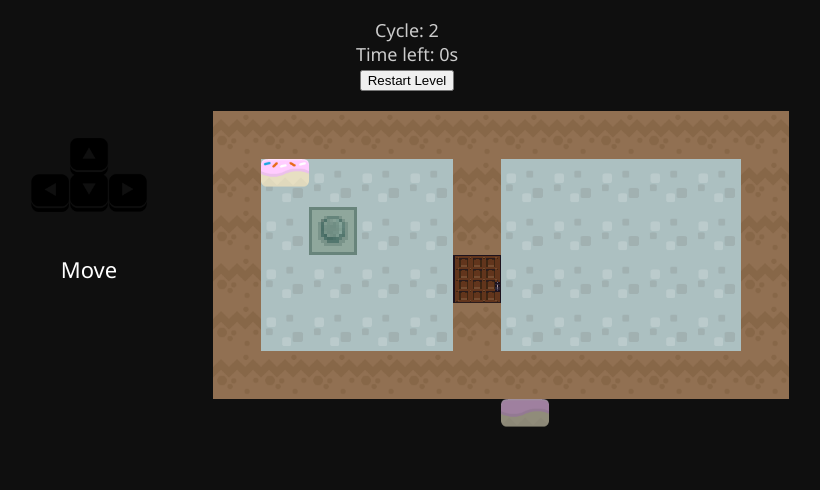
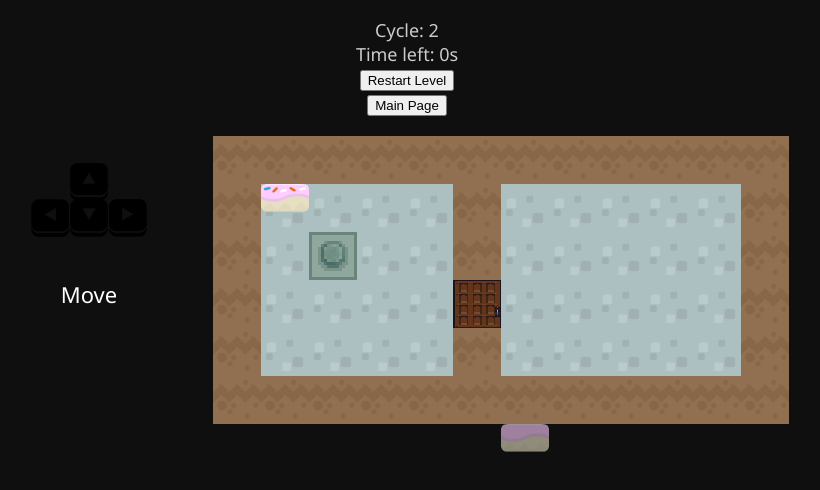
Before and after one commit to mishketik/loop-game, a plain HTML site: page level1.html in a window 1280 px wide. Shown: the part 66-556 px from the top of the page, without its empty margins (233-1053 px from the left). Drawn offline with Linux system fonts and the light colour scheme.

Commit message:
Add files via upload

```diff
--- a/level1.html
+++ b/level1.html
@@ -98,6 +98,8 @@
     Time left: <span id="time-left">10.0</span>s
     <br>
     <button id="restart-level">Restart Level</button>
+    <br>
+    <button onclick="window.location.href = 'index.html'">Main Page</button>
   </div>
   <div style="display: flex; justify-content: center; align-items: flex-start; width: 100%; gap: 60px; margin-top: 20px;">
     <div id="hint" style="text-align: center;">
```
Also changed, not shown: level2.html (+2 -0 lines).
